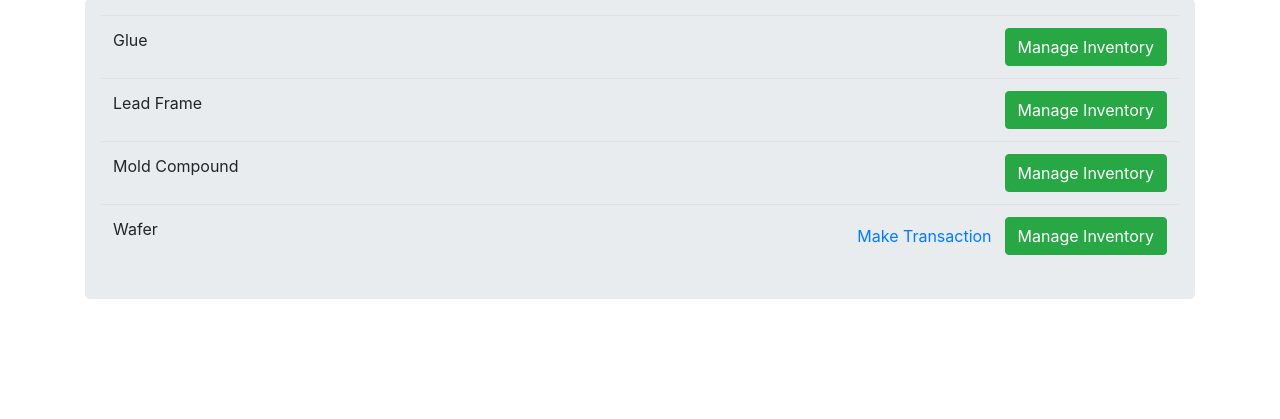
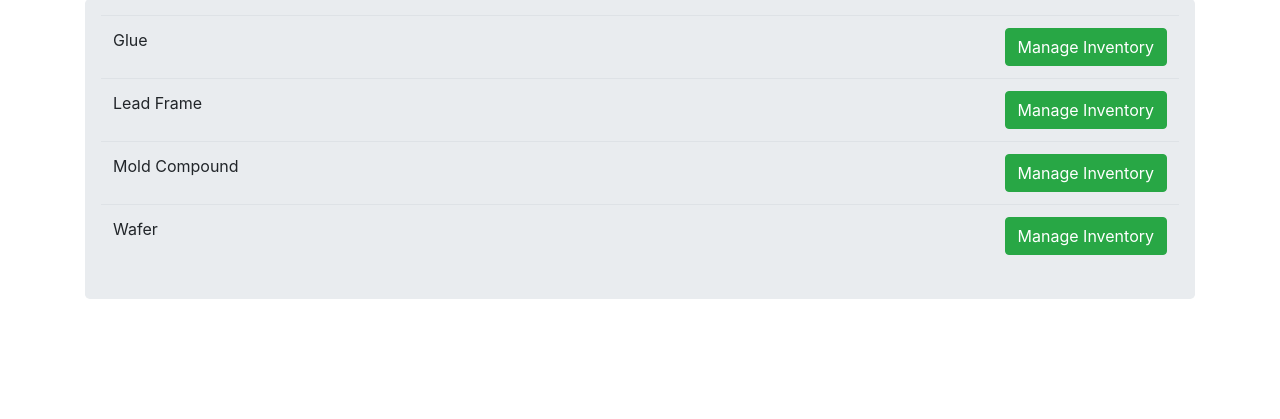
Before and after one commit to dsheah002/MyMDuser-old-, a Flask app: page / in a window 1280 px wide. Shown: the part 107-526 px from the top of the page. Run offline with Flask 2, Linux system fonts and the light colour scheme; some libraries are stand-ins or nearby versions.

Commit message:
Update index.html

```diff
--- a/templates/index.html
+++ b/templates/index.html
@@ -36,7 +36,6 @@
                         <td>Wafer</td>
                         <td>
                             <a href="" class="btn btn-success btn-xs float-right" >Manage Inventory</a>
-                            <a href="" class="btn btn-link btn-xs float-right" >Make Transaction</a>
                         </td>
                     </tr>
                 </table>
```
